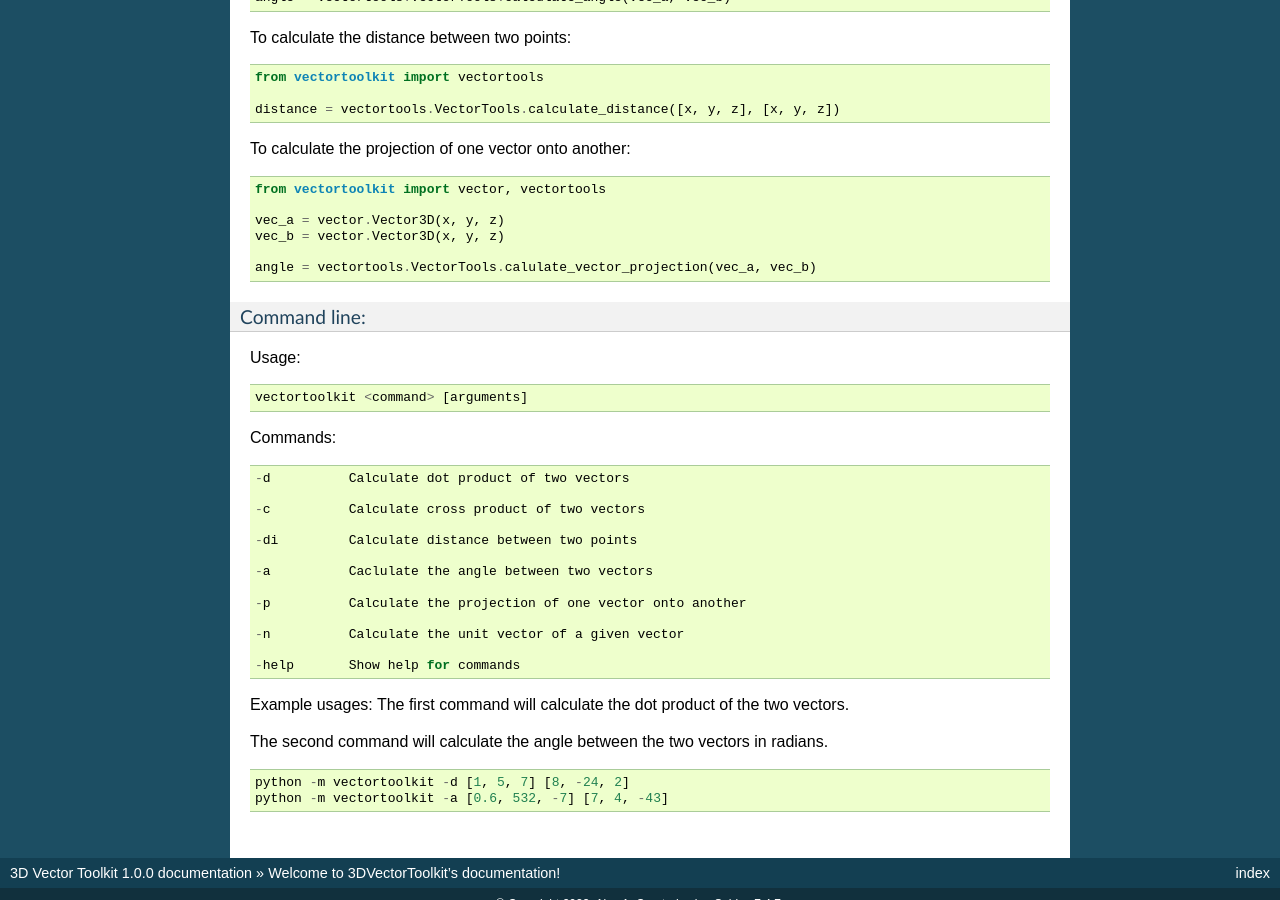
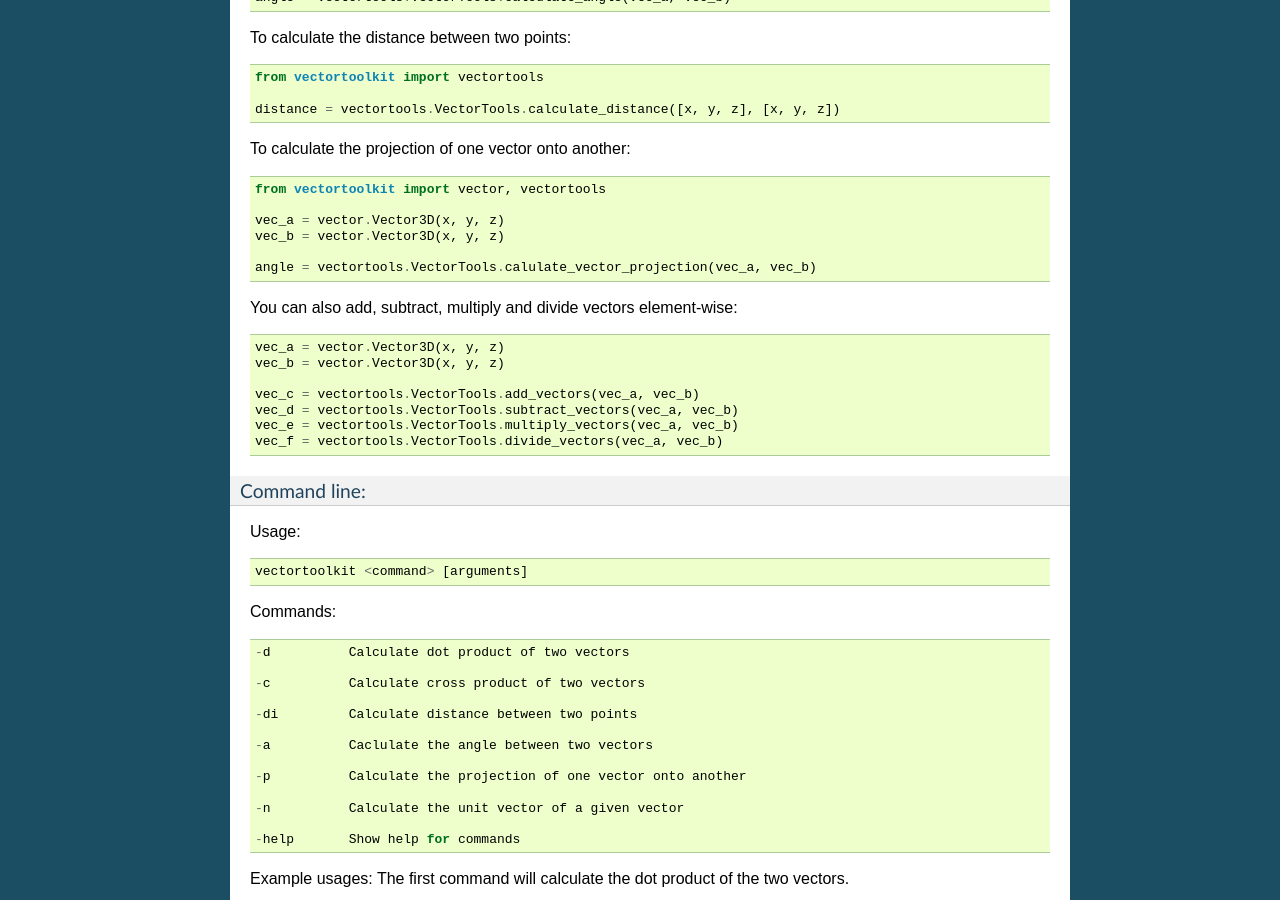
Before and after one commit to AlexAndrew28/3DVectorToolkit, a Sphinx documentation site: the page built from docs/source/index.rst, in a window 1280 px wide and 900 px high, scrolled down 1192 px. Built offline with Sphinx 7.4.7, drawn with Linux system fonts in a browser that asks for light colours; some of the changed text lies outside the part shown.

Commit message:
updated docs to include add/subtract/multiply/divide functions

```diff
--- a/benchmark.py
+++ b/benchmark.py
@@ -21,6 +21,8 @@ vectortools:	0.166 seconds
 Find the unit vector
 vectormath:	    3.884 seconds
 vectortools:	0.05 seconds
+
+Each test was run 100000 times
 
 
 """
--- a/docs/source/index.rst
+++ b/docs/source/index.rst
@@ -94,6 +94,17 @@ To calculate the projection of one vector onto another: ::
 
    angle = vectortools.VectorTools.calulate_vector_projection(vec_a, vec_b)
 
+You can also add, subtract, multiply and divide vectors element-wise: ::
+
+   vec_a = vector.Vector3D(x, y, z)
+   vec_b = vector.Vector3D(x, y, z)
+
+   vec_c = vectortools.VectorTools.add_vectors(vec_a, vec_b)
+   vec_d = vectortools.VectorTools.subtract_vectors(vec_a, vec_b)
+   vec_e = vectortools.VectorTools.multiply_vectors(vec_a, vec_b)
+   vec_f = vectortools.VectorTools.divide_vectors(vec_a, vec_b)
+
+
 --------------
 Command line:
 --------------
```
Also changed, not shown: other parts of docs/source/index.rst (+1 -1 lines), README.md (+11 -0 lines).
